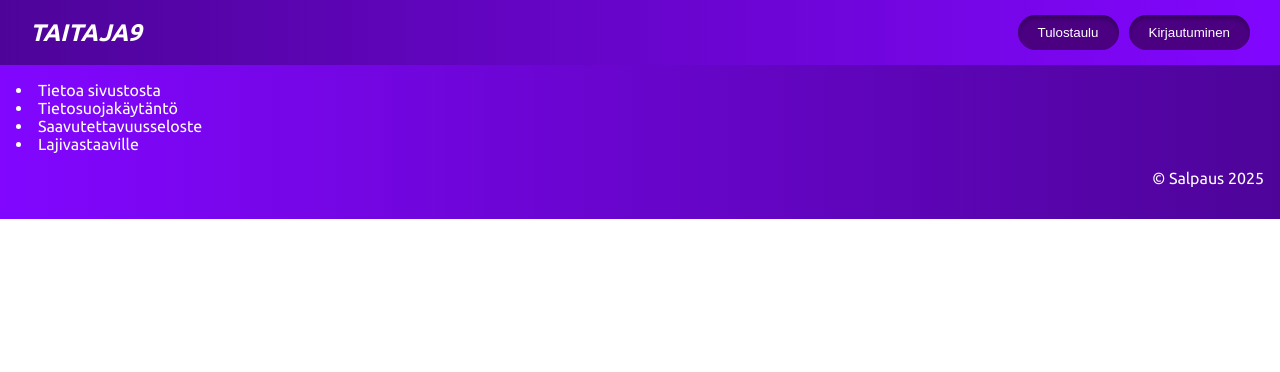
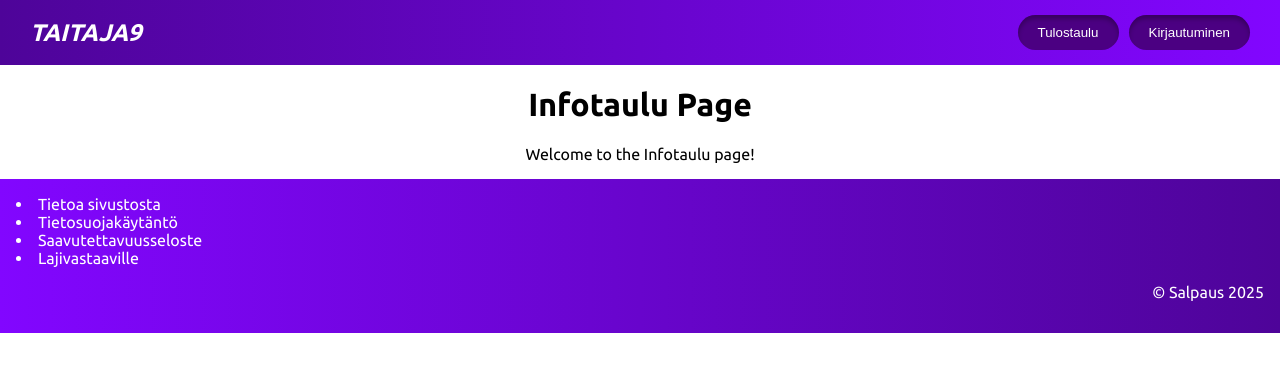
Before and after one commit to mikosavolainen/Taitaja9, a React (Create React App) app in the folder frontend/: page / in a window 1280 px wide. Shown: the top 372 px of the page. Built offline with nearby package versions, Linux system fonts and the light colour scheme.

Commit message:
Add Infotaulu component and include it in App layout

```diff
--- a/frontend/src/App.jsx
+++ b/frontend/src/App.jsx
@@ -5,10 +5,12 @@ import Header from './components/Header';
 import NotFound from './pages/NotFound';
 import Etusivu from './pages/Etusivu';
 import ServerNotFound from './pages/ServerNotFound';
+import Infotaulu from './pages/Infotaulu';
 function App() {
   return (
     <div className="App">
       <Header />
+      <Infotaulu />
       <Footer />
     </div>
   );
--- /dev/null
+++ b/frontend/src/pages/Infotaulu.jsx
@@ -0,0 +1,12 @@
+import React from 'react';
+
+const Infotaulu = () => {
+    return (
+        <div>
+            <h1>Infotaulu Page</h1>
+            <p>Welcome to the Infotaulu page!</p>
+        </div>
+    );
+};
+
+export default Infotaulu;
```
